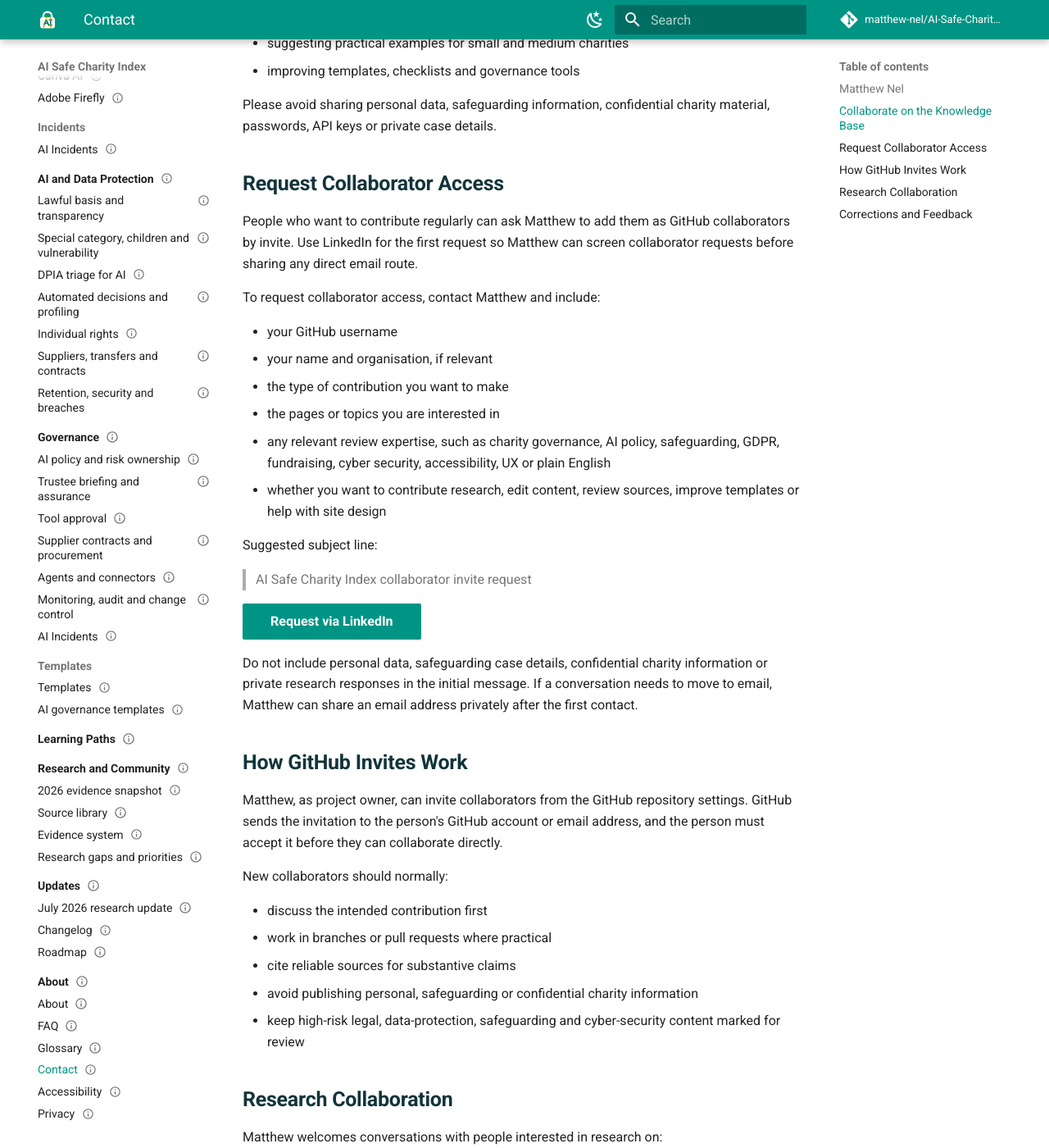
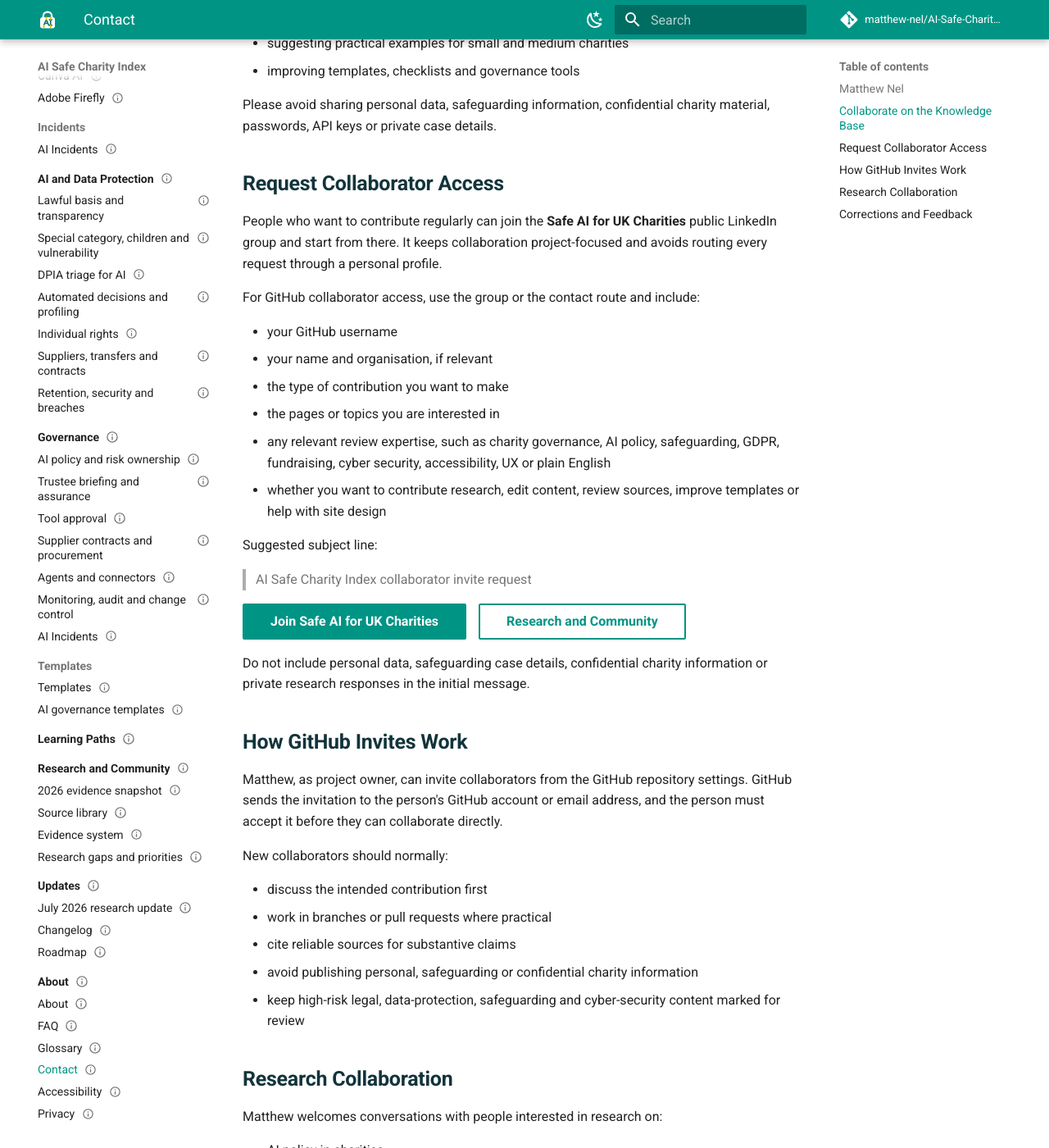
Before and after one commit to matthew-nel/AI-Safe-Charity-Index, an MkDocs documentation site: the page built from docs/about/contact.md, in a window 1280 px wide and 1400 px high, scrolled down 682 px. Shown: the whole window at 82% size. Built offline with MkDocs 1.6.1 and Material for MkDocs 9.7.7, drawn with Linux system fonts in a browser that asks for light colours; comment, search, counter and statistics services are not loaded.

Commit message:
Route collaboration through LinkedIn group

```diff
--- a/docs/about/contact.md
+++ b/docs/about/contact.md
@@ -53,9 +53,9 @@ Please avoid sharing personal data, safeguarding information, confidential chari
 
 ## Request Collaborator Access
 
-People who want to contribute regularly can ask Matthew to add them as GitHub collaborators by invite. Use LinkedIn for the first request so Matthew can screen collaborator requests before sharing any direct email route.
+People who want to contribute regularly can join the **Safe AI for UK Charities** public LinkedIn group and start from there. It keeps collaboration project-focused and avoids routing every request through a personal profile.
 
-To request collaborator access, contact Matthew and include:
+For GitHub collaborator access, use the group or the contact route and include:
 
 - your GitHub username
 - your name and organisation, if relevant
@@ -68,9 +68,10 @@ Suggested subject line:
 
 > AI Safe Charity Index collaborator invite request
 
-[Request via LinkedIn](https://www.linkedin.com/in/matthewjamesnel/){ .md-button .md-button--primary }
+[Join Safe AI for UK Charities](https://www.linkedin.com/groups/26300103/){ .md-button .md-button--primary }
+[Research and Community](../research-and-community/index.md){ .md-button }
 
-Do not include personal data, safeguarding case details, confidential charity information or private research responses in the initial message. If a conversation needs to move to email, Matthew can share an email address privately after the first contact.
+Do not include personal data, safeguarding case details, confidential charity information or private research responses in the initial message.
 
 ## How GitHub Invites Work
 
```
Also changed, not shown: docs/about/index.md (+2 -1 lines), docs/index.md (+2 -2 lines), docs/research-and-community/evidence-system.md (+1 -1 lines), docs/research-and-community/index.md (+4 -3 lines), docs/research-and-community/research-gaps.md (+1 -1 lines).
